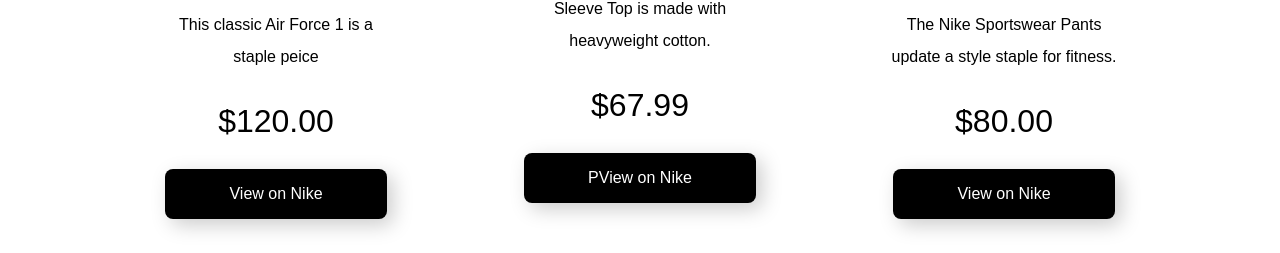
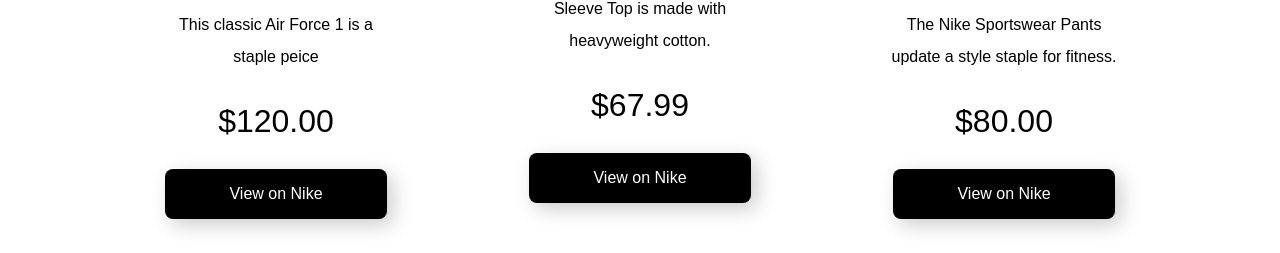
Before and after one commit to jacobolenick/nikewebsite, a React (Create React App) app: page / in a window 1280 px wide. Shown: the part 2567-2820 px from the top of the page. Built offline with nearby package versions, Linux system fonts and the light colour scheme.

Commit message:
change btn

```diff
--- a/src/components/Products/data.js
+++ b/src/components/Products/data.js
@@ -55,7 +55,7 @@
     desc:
       'The Nike Sportswear Long-Sleeve Top is made with heavyweight cotton.',
     price: '$67.99',
-    button: 'PView on Nike'
+    button: 'View on Nike'
   },
   {
     img: nikepants,
```
